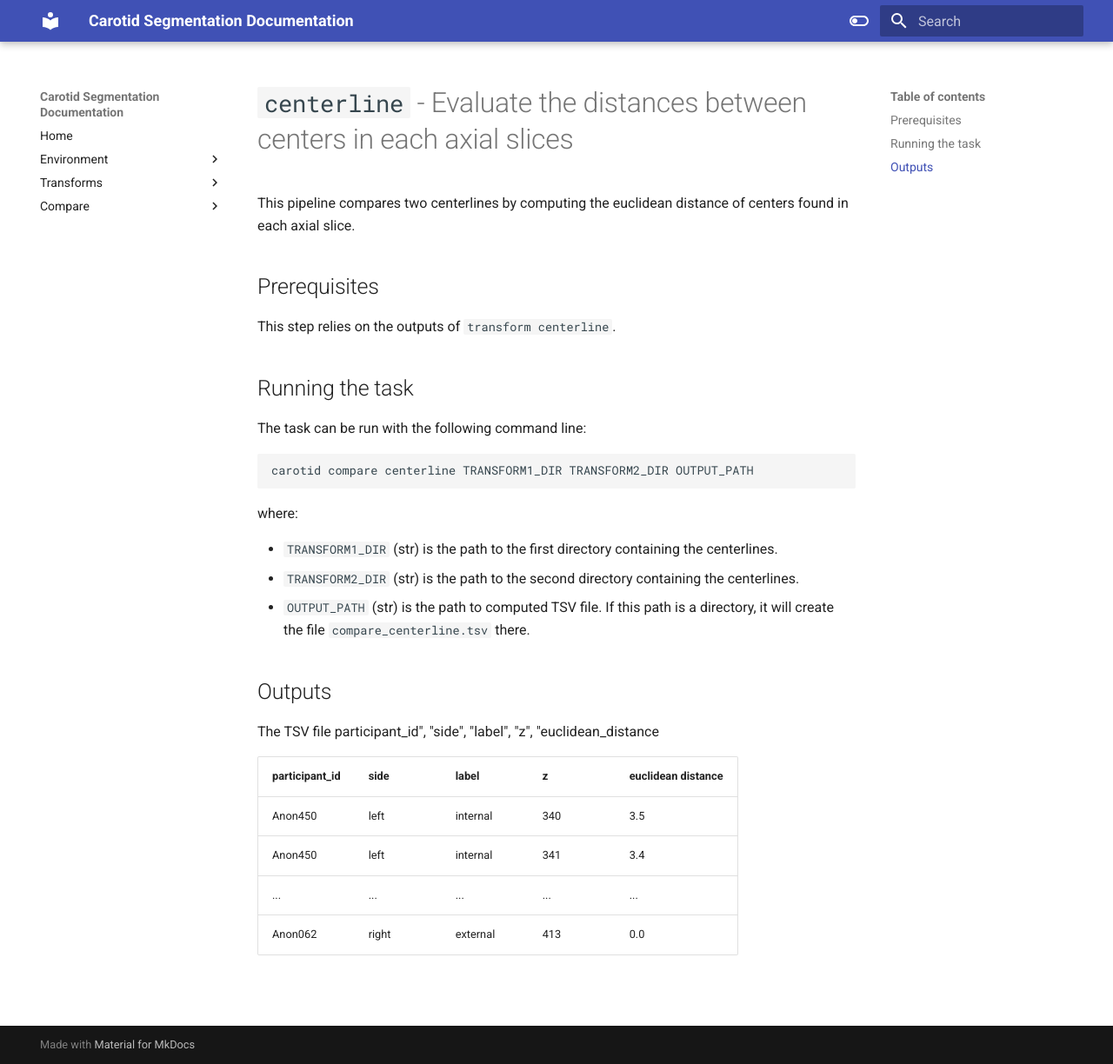
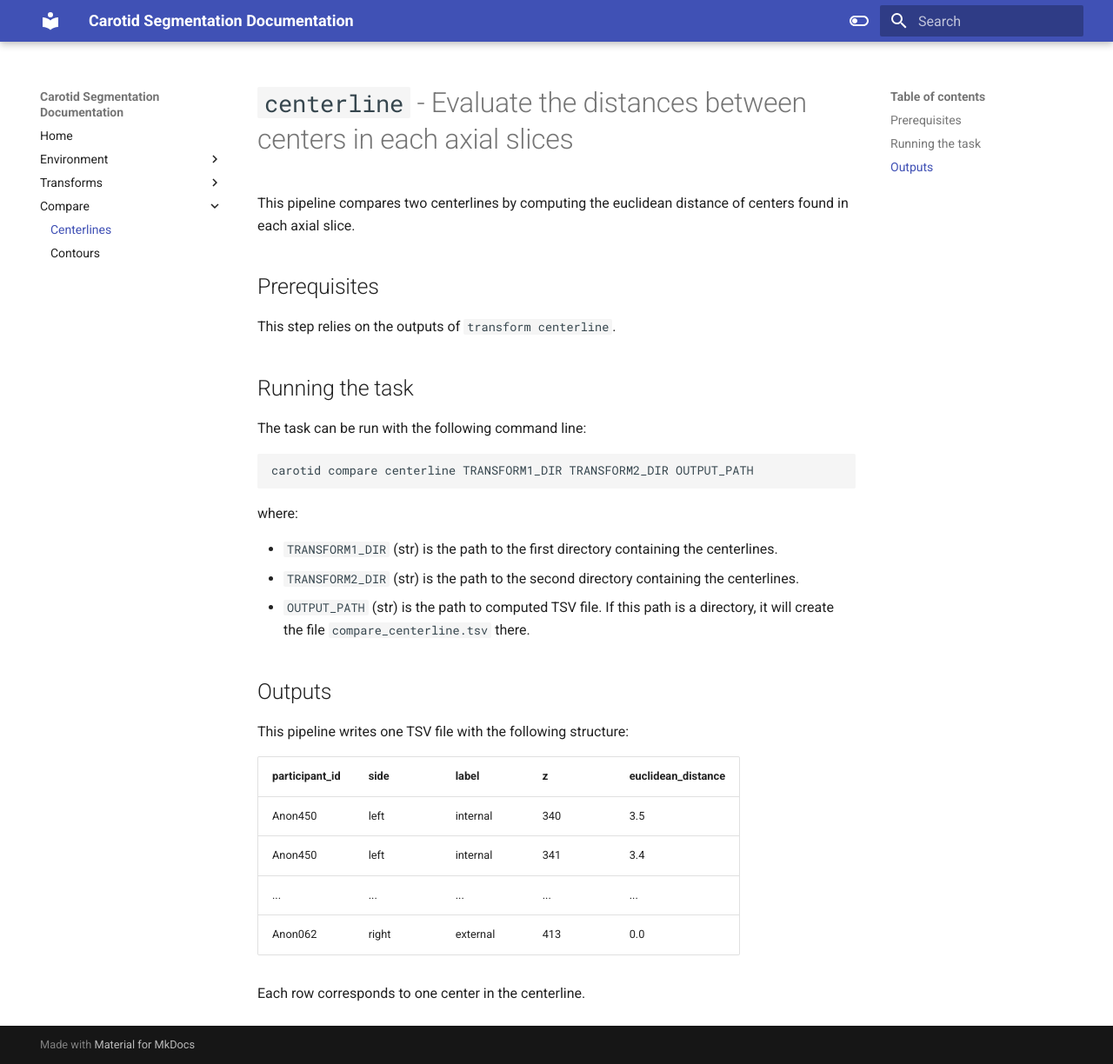
Before and after one commit to MIAGroupUT/carotid-segmentation, an MkDocs documentation site: the page built from docs/Compare/Centerline.md, in a window 1280 px wide and 1224 px high. Shown: the whole window at 87% size. Built offline with MkDocs 1.6.1 and Material for MkDocs 9.7.7, drawn with Linux system fonts in a browser that asks for light colours.

Commit message:
add comparison doc

```diff
--- a/docs/Compare/Centerline.md
+++ b/docs/Compare/Centerline.md
@@ -23,12 +23,13 @@ the file `compare_centerline.tsv` there.
 
 ## Outputs
 
-The TSV file
-participant_id", "side", "label", "z", "euclidean_distance
+This pipeline writes one TSV file with the following structure:
 
-| participant_id | side  | label    | z   | euclidean distance |
+| participant_id | side  | label    | z   | euclidean_distance |
 |----------------|-------|----------|-----|--------------------|
 | Anon450        | left  | internal | 340 | 3.5                |
 | Anon450        | left  | internal | 341 | 3.4                |
 | ...            | ...   | ...      | ... | ...                |
 | Anon062        | right | external | 413 | 0.0                |
+
+Each row corresponds to one center in the centerline.
--- a/mkdocs.yml
+++ b/mkdocs.yml
@@ -63,5 +63,5 @@ nav:
       - Voxel-mask segmentation: Transforms/Segmentation.md
       - Full pipeline: Transforms/Pipeline.md
   - Compare:
-      - Centerlines: Compare/Centerlines.md
-      - Contours: Compare/Contours.md
+      - Centerlines: Compare/Centerline.md
+      - Contours: Compare/Contour.md
```
Also changed, not shown: docs/Compare/Contour.md (+57 -0 lines), docs/images/contour_compare.png (added).
